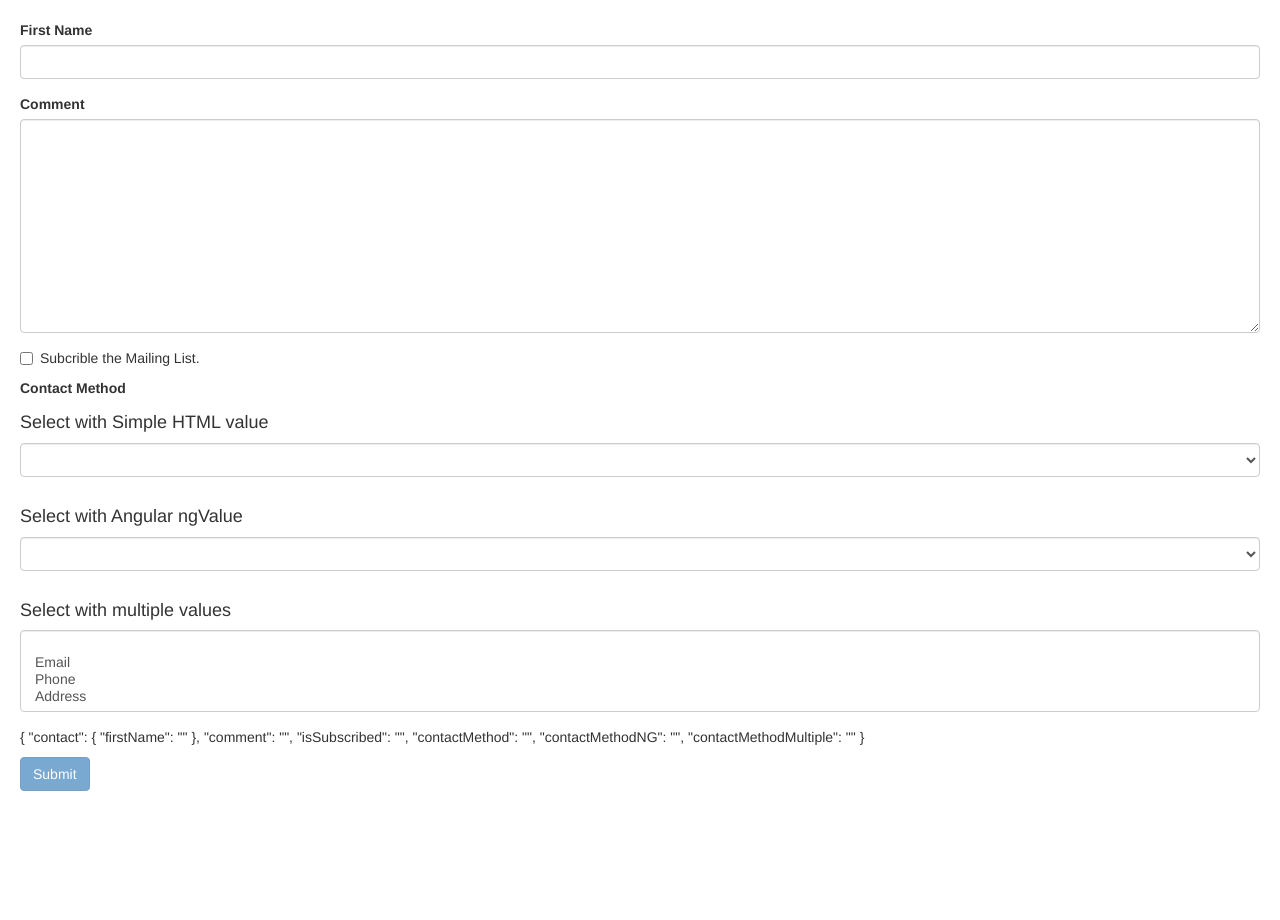
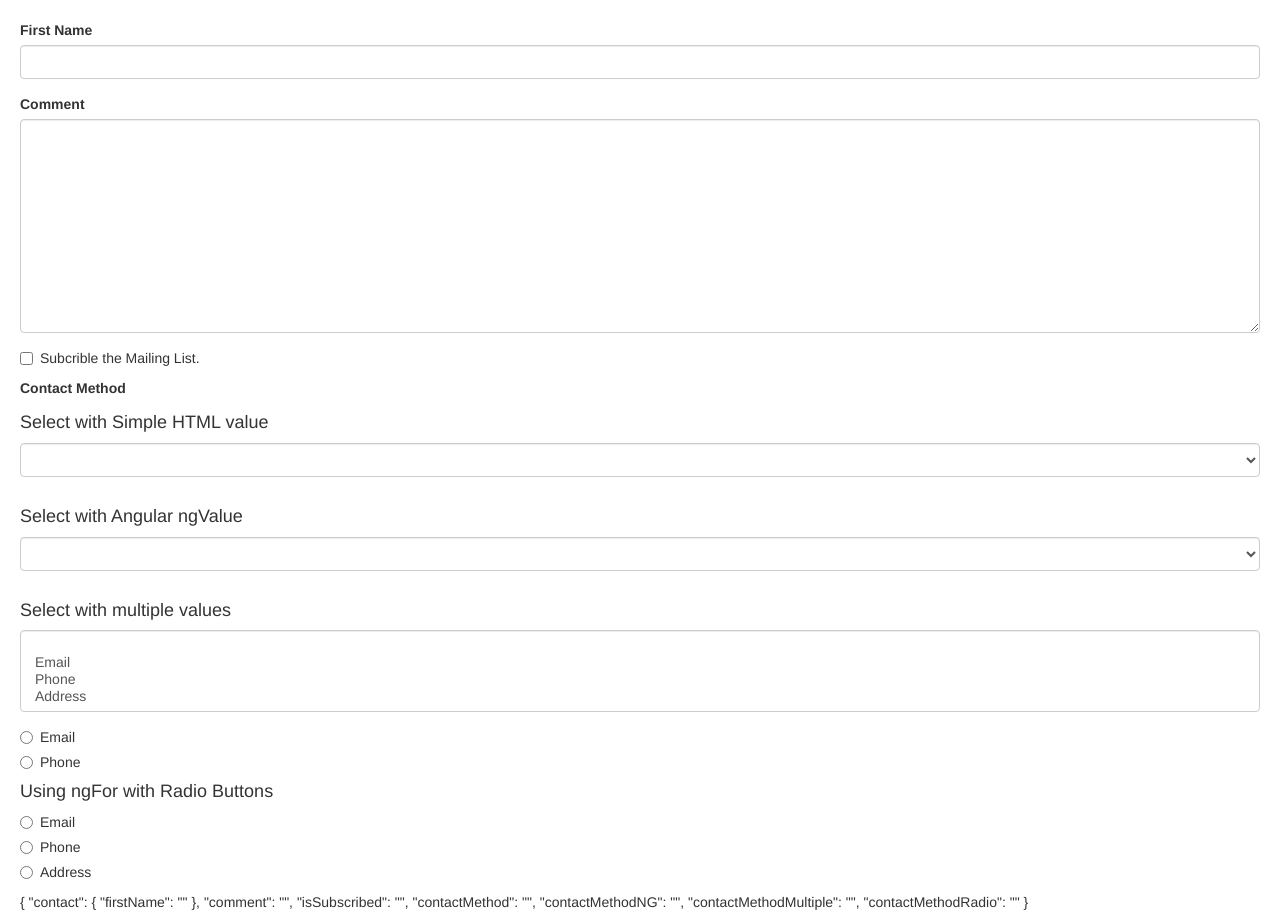
Before and after one commit to reddysainathn/angular-template-driven-forms, an Angular app: page / in a window 1280 px wide. Shown: the top 920 px of the page. Before the commit the page ends 811 px from the top, so only its background shows below. Built offline with nearby package versions, Linux system fonts and the light colour scheme.

Commit message:
Working with Radio Buttons

```diff
--- a/src/app/components/contact-form/contact-form.component.html
+++ b/src/app/components/contact-form/contact-form.component.html
@@ -83,6 +83,25 @@
           </option>
         </select>
   </div>
+  <div class="radio">
+    <label for="">
+      <input ngModel type="radio" name="contactMethod" value="1">
+      Email
+    </label>
+  </div>
+  <div class="radio">
+      <label for="">
+        <input ngModel type="radio" name="contactMethod" value="2">
+        Phone
+      </label>
+  </div>
+  <h4>Using ngFor with Radio Buttons</h4>
+  <div *ngFor="let method of contactMethods" class="radio">
+        <label for="">
+          <input ngModel type="radio" name="contactMethodRadio" [value]="method.id">
+          {{ method.name }}
+        </label>
+  </div>
   <p>
     {{ f.value | json}}
   </p>
```
